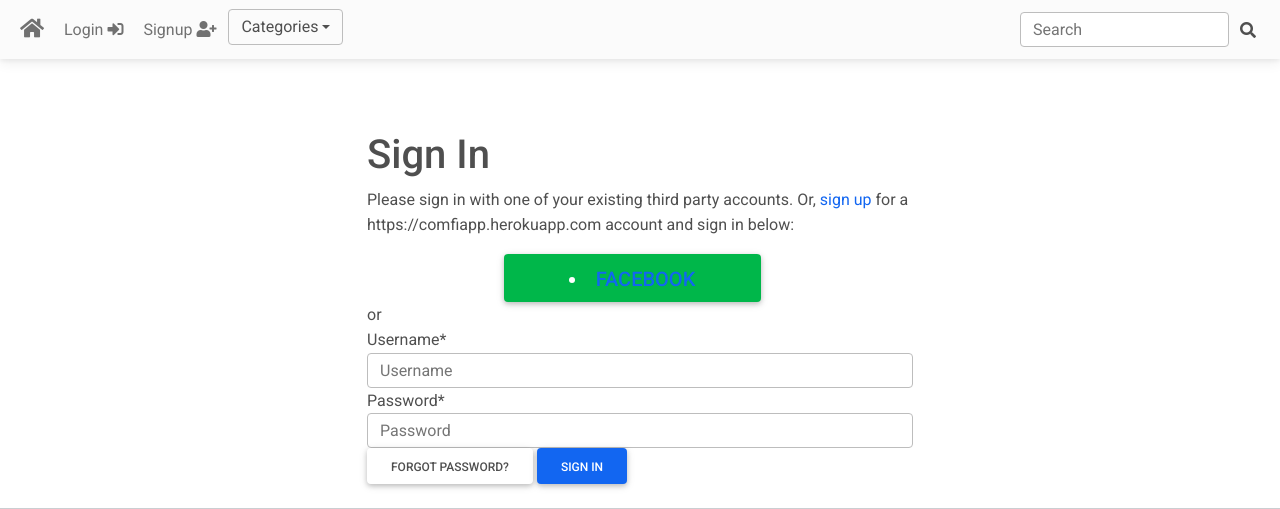
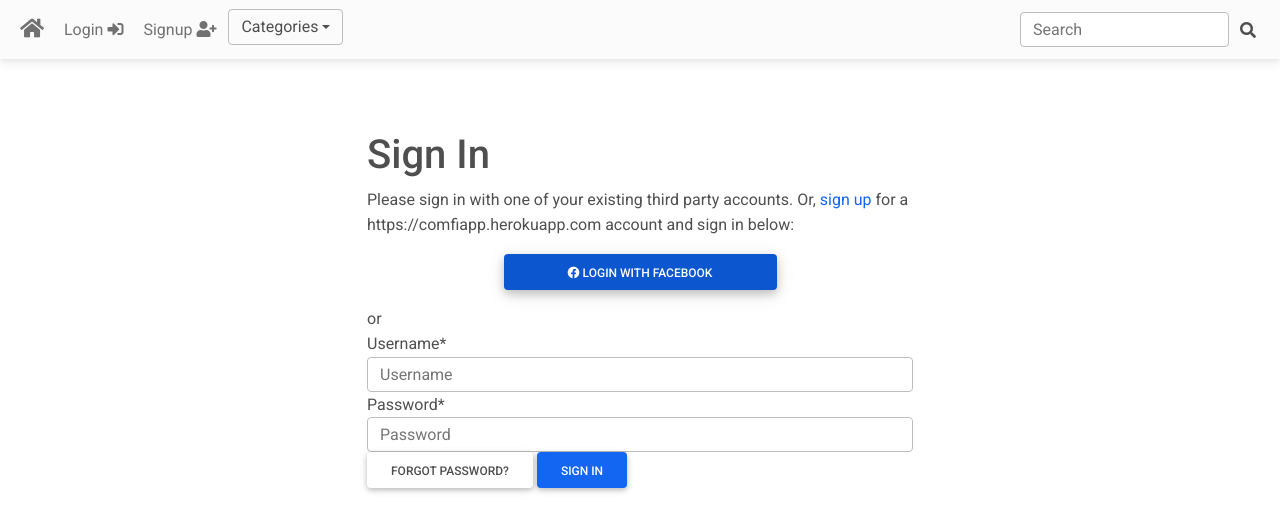
Before and after one commit to floydflava/comfi, a Django app: page /accounts/login/ in a window 1280 px wide. Shown: the top 509 px of the page. Run offline with Django 3.2, Linux system fonts and the light colour scheme; some libraries are stand-ins or nearby versions.

Commit message:
facebook login button added

```diff
--- a/templates/account/login.html
+++ b/templates/account/login.html
@@ -19,14 +19,21 @@
           <p>{% blocktrans with site.name as site_name %}Please sign in with one
           of your existing third party accounts. Or, <a href="{{ signup_url }}">sign up</a>
           for a {{ site_name }} account and sign in below:{% endblocktrans %}</p>
-          <div class="d-grid gap-2 col-6 mx-auto">
 
-          <button type="button"  class="btn btn-success me-3 fs-5" href="socialaccount/snippets/provider_list.html" with process="login">
+          <p>
+          <!-- <p>{% include "socialaccount/snippets/provider_list.html" with process="login" %} -->
 
-            {% include "socialaccount/snippets/provider_list.html" with process="login" %}
+            <div class="d-grid gap-2 col-6 mx-auto">
+              <button class="btn btn-primary" type="button">
+                <a href="{% provider_login_url 'facebook' %}">
+                  <div class="mask rgba-white-slight"></div>
+                </a>
+                <i class="fab fa-facebook"></i>
+                Login With Facebook</button>
+            </div>
 
-          </button>
-          </div>
+          </p>
+
           </ul>
 
           <div class="login-or">{% trans 'or' %}</div>
```
Also changed, not shown: rope/models.py (+5 -5 lines), templates/home.html (+9 -2 lines), db.sqlite3, media_root/apple_watch.png (added), media_root/comfi.png (added), media_root/jacketswhite.png (added).
